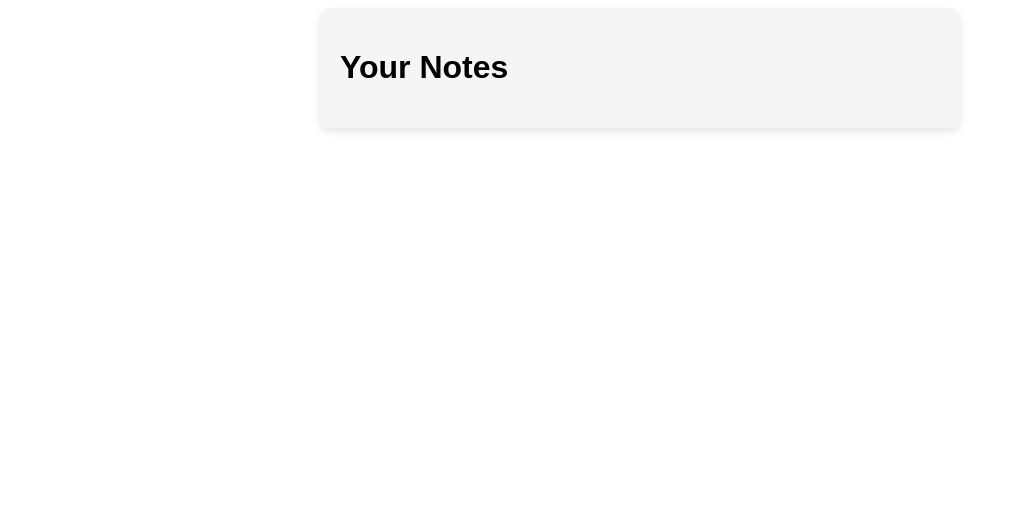
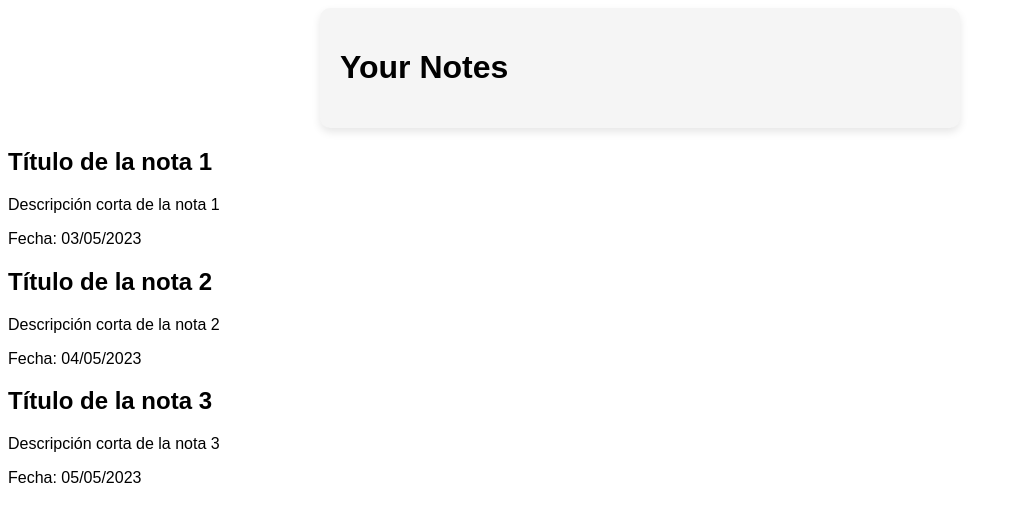
Before and after one commit to lety2E/Notas-opensoure, a plain HTML site: page index.html in a window 1280 px wide. Shown: the whole page, without its empty margins (0-1013 px from the left). Drawn offline with Linux system fonts and the light colour scheme.

Commit message:
prueba 1

```diff
--- a/index.html
+++ b/index.html
@@ -1,8 +1,8 @@
 <!DOCTYPE html>
-<html lang="en">
+<html lang="es">
 <head>
 <meta charset="UTF-8">
-<title>Personal Notes</title>
+<title>Nuestras Notas</title>
 <style>
 body {
     font-family: Arial, sans-serif;
@@ -43,6 +43,27 @@ body {
     <!-- Note entries will go here -->
 </div>
 
+<!-- Card 1 -->
+<div class="card">
+  <h2>Título de la nota 1</h2>
+  <p>Descripción corta de la nota 1</p>
+  <span>Fecha: 03/05/2023</span>
+</div>
+
+<!-- Card 2 -->
+<div class="card">
+  <h2>Título de la nota 2</h2>
+  <p>Descripción corta de la nota 2</p>
+  <span>Fecha: 04/05/2023</span>
+</div>
+
+<!-- Card 3 -->
+<div class="card">
+  <h2>Título de la nota 3</h2>
+  <p>Descripción corta de la nota 3</p>
+  <span>Fecha: 05/05/2023</span>
+</div>
+
 <script>
 // Placeholder for JavaScript if needed
 </script>
```
